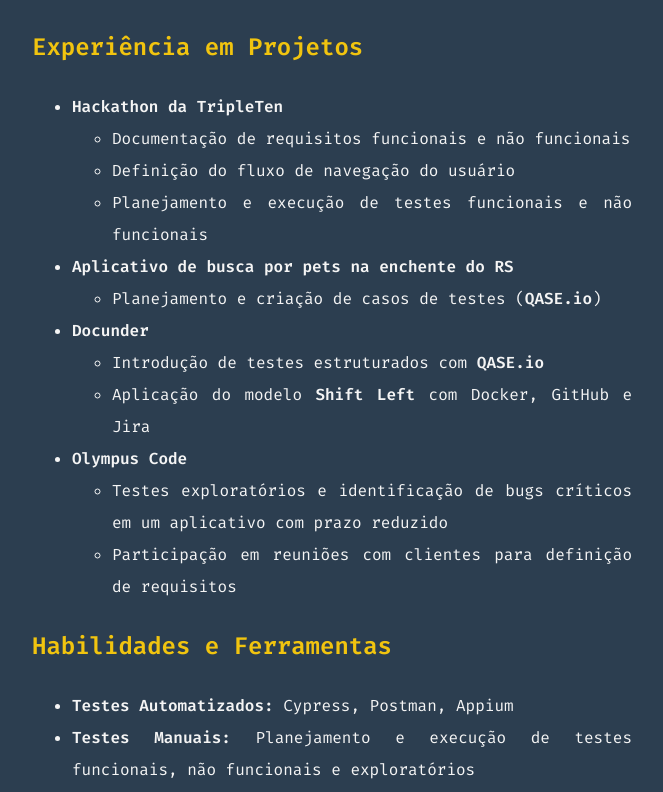
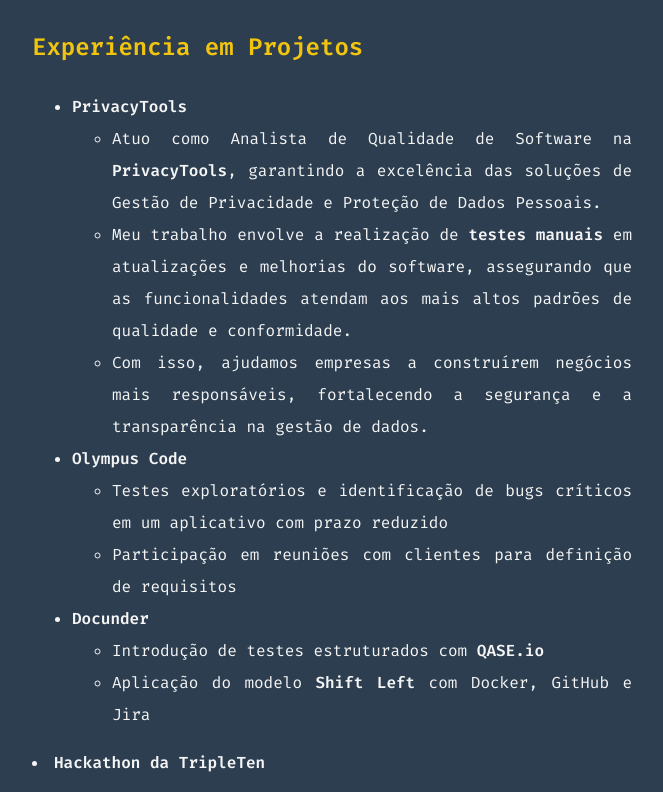
Before and after one commit to LFernandoBernardes/meu-portfolio, a Next.js app: page /sobre in a window 1280 px wide. Shown: the part 1220-2012 px from the top of the page, without its empty margins (308-971 px from the left). Built offline with nearby package versions, Linux system fonts and the light colour scheme.

Commit message:
Atualização Sobre e Carousel

```diff
--- a/src/app/sobre/page.js
+++ b/src/app/sobre/page.js
@@ -40,27 +40,30 @@
 
             <h2 className="sobre-subtitle">Experiência em Projetos</h2>
             <ul className="sobre-list">
-              <li><strong>Hackathon da TripleTen</strong></li>
+            <li><strong>PrivacyTools</strong></li>
               <ul>
-                <li>Documentação de requisitos funcionais e não funcionais</li>
-                <li>Definição do fluxo de navegação do usuário</li>
-                <li>Planejamento e execução de testes funcionais e não funcionais</li>
+                <li>Atuo como Analista de Qualidade de Software na <strong>PrivacyTools</strong>, garantindo a excelência das soluções de Gestão de Privacidade e Proteção de Dados Pessoais.</li>
+                <li>Meu trabalho envolve a realização de <strong>testes manuais</strong>  em atualizações e melhorias do software, assegurando que as funcionalidades atendam aos mais altos padrões de qualidade e conformidade. </li>
+                <li>Com isso, ajudamos empresas a construírem negócios mais responsáveis, fortalecendo a segurança e a transparência na gestão de dados. </li>
+
               </ul>
-              <li><strong>Aplicativo de busca por pets na enchente do RS</strong></li>
+              <li><strong>Olympus Code</strong></li>
               <ul>
-                <li>Planejamento e criação de casos de testes (<strong>QASE.io</strong>)</li>
+                <li>Testes exploratórios e identificação de bugs críticos em um aplicativo com prazo reduzido</li>
+                <li>Participação em reuniões com clientes para definição de requisitos</li>
               </ul>
               <li><strong>Docunder</strong></li>
               <ul>
                 <li>Introdução de testes estruturados com <strong>QASE.io</strong></li>
                 <li>Aplicação do modelo <strong>Shift Left</strong> com Docker, GitHub e Jira</li>
               </ul>
-              <li><strong>Olympus Code</strong></li>
+            </ul>
+            <li><strong>Hackathon da TripleTen</strong></li>
               <ul>
-                <li>Testes exploratórios e identificação de bugs críticos em um aplicativo com prazo reduzido</li>
-                <li>Participação em reuniões com clientes para definição de requisitos</li>
+                <li>Documentação de requisitos funcionais e não funcionais</li>
+                <li>Definição do fluxo de navegação do usuário</li>
+                <li>Planejamento e execução de testes funcionais e não funcionais</li>
               </ul>
-            </ul>
 
             <h2 className="sobre-subtitle">Habilidades e Ferramentas</h2>
             <ul className="sobre-list">
--- a/src/components/HomeSection.js
+++ b/src/components/HomeSection.js
@@ -16,7 +16,7 @@
         <div className="home-text">
           <h1 className="home-title">Luiz Fernando Bernardes Borges</h1>
           <h2 className="home-description">
-          Garantia de qualidade não é só testar, é antecipar problemas e melhorar processos. Explore meu portfólio e veja como posso contribuir para o sucesso da sua empresa e fortalecer seu software!
+         Garantia de qualidade é antecipar problemas e melhorar processos. Explore meu portfólio saiba como posso contribuir em projetos de Qualidade de Software!
           </h2>
           <Link href="/sobre" className="about-button">
             Sobre mim
```
Also changed, not shown: src/components/ProjectsCarousel.client.js (+7 -0 lines).
